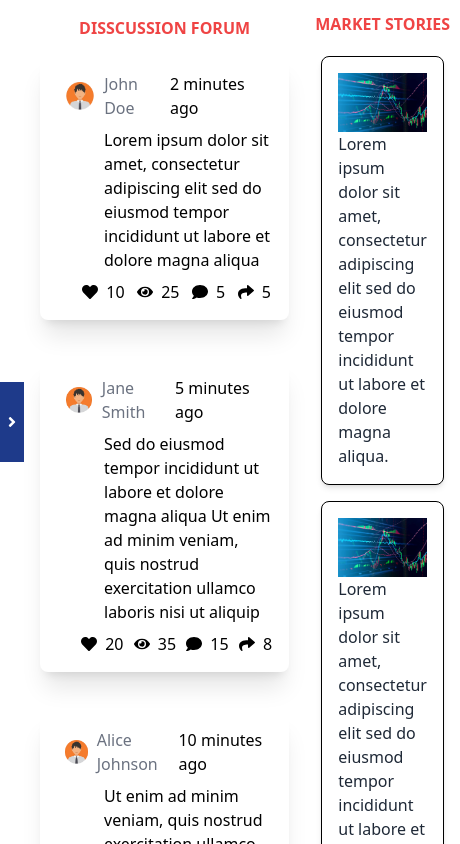
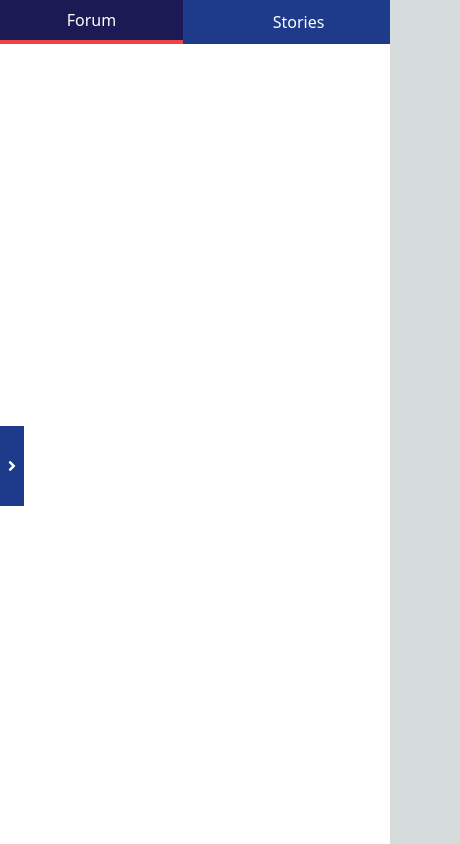
Before and after one commit to nikamaish/NextJS-Frontend, a Next.js app: page / in a window 390 px wide. Shown: the top 844 px of the page, 460 px wide, since content can reach past the window. Built offline with nearby package versions, Linux system fonts and the light colour scheme.

Commit message:
navbar and onclick done

```diff
--- a/src/pages/components/Navbar.js
+++ b/src/pages/components/Navbar.js
@@ -1,28 +1,30 @@
 import React, { useState } from 'react';
 
 const Navbar = ({ onSelect }) => {
-  const [activeOption, setActiveOption] = useState(null);
+  const [activeOption, setActiveOption] = useState('forum');
 
   const handleOptionClick = (option) => {
     setActiveOption(option);
-    onSelect(option);
+    // onSelect(option);
   };
 
   return (
-    <nav className="flex justify-center items-center bg-gray-200 py-4">
+    <div className='bg-darkBlue'>
+      <nav className="grid grid-cols-2 gap-6 justify-center items-center text-white">
         <button
           onClick={() => handleOptionClick('forum')}
-        className={`mx-4 py-2 focus:outline-none ${activeOption === 'forum' ? 'border-b-2 border-blue-500' : ''}`}
+          className={`py-2 focus:outline-none ${activeOption === 'forum' ? 'border-b-4 border-red-500 bg-blue p-15' : ''}`}
         >
           Forum
         </button>
         <button
           onClick={() => handleOptionClick('stories')}
-        className={`mx-4 py-2 focus:outline-none ${activeOption === 'stories' ? 'border-b-2 border-blue-500' : ''}`}
+          className={`py-2 focus:outline-none ${activeOption === 'stories' ? 'border-b-4 border-red-500 bg-blue p-10' : ''}`}
         >
           Stories
         </button>
       </nav>
+    </div>
   );
 };
 
--- a/src/pages/components/Sidebar.js
+++ b/src/pages/components/Sidebar.js
@@ -15,7 +15,7 @@ const Sidebar = () => {
   const [sidebarVisible, setSidebarVisible] = useState(false);
 
   useEffect(() => {
-    setSidebarVisible(window.innerWidth >= 600);
+    setSidebarVisible(window.innerWidth >= 700);
   }, []);
 
 
--- a/src/pages/index.js
+++ b/src/pages/index.js
@@ -1,23 +1,40 @@
 import Image from "next/image";
 import { Inter } from "next/font/google";
-import Sidebar from "./components/Sidebar.js"; // Corrected import
-import Forum from "./components/Forum.js"; // Corrected import
-import MarketStories from "./components/MarketStories.js"; // Corrected import
+import { useState, useEffect } from "react";
+import Sidebar from "./components/Sidebar.js";
+import Forum from "./components/Forum.js";
+import MarketStories from "./components/MarketStories.js";
 import Navbar from "./components/Navbar.js";
-
 
 const inter = Inter({ subsets: ["latin"] });
 
 export default function Home() {
+  const [showNavbar, setShowNavbar] = useState(false);
+  const [showForumAndMarket, setShowForumAndMarket] = useState(true);
+
+  useEffect(() => {
+    const handleResize = () => {
+      setShowNavbar(window.innerWidth < 700);
+      setShowForumAndMarket(window.innerWidth >= 700);
+    };
+
+    window.addEventListener("resize", handleResize);
+    handleResize(); // Call it initially
+
+    return () => window.removeEventListener("resize", handleResize);
+  }, []);
 
   return (
-    <main
-      className={"bg-white  flex flex-col"}>
-
+    <main className={"bg-white flex flex-col"}>
+       {showNavbar && <Navbar />}
       <div className="flex">
-      <Sidebar />
-        <Forum />
-        <MarketStories />
+        <Sidebar />
+        {showForumAndMarket && (
+          <>
+            <Forum />
+            <MarketStories />
+          </>
+        )}
       </div>
     </main>
   );
```
Lines whose indentation alone changed are shown as unchanged.
